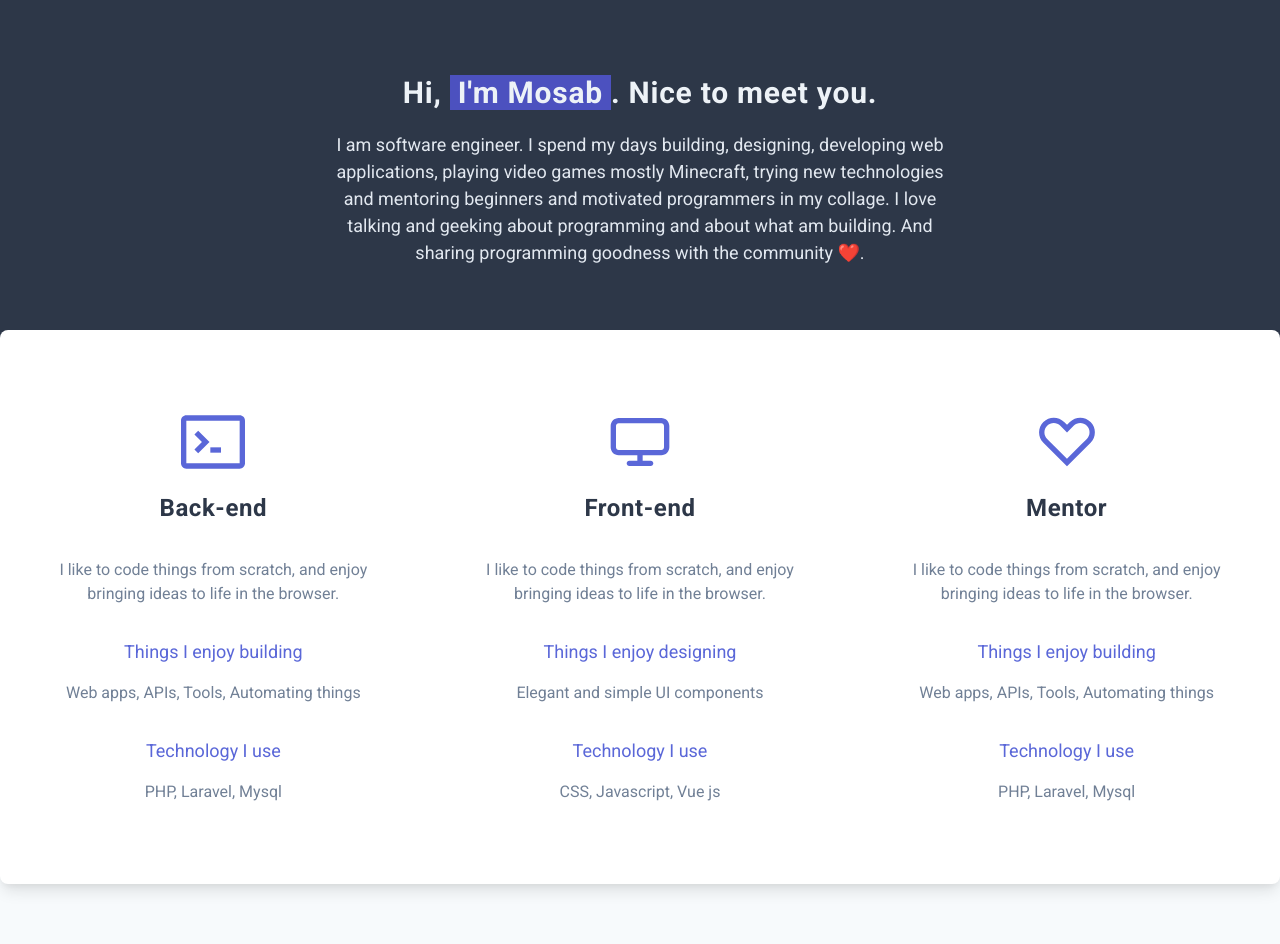
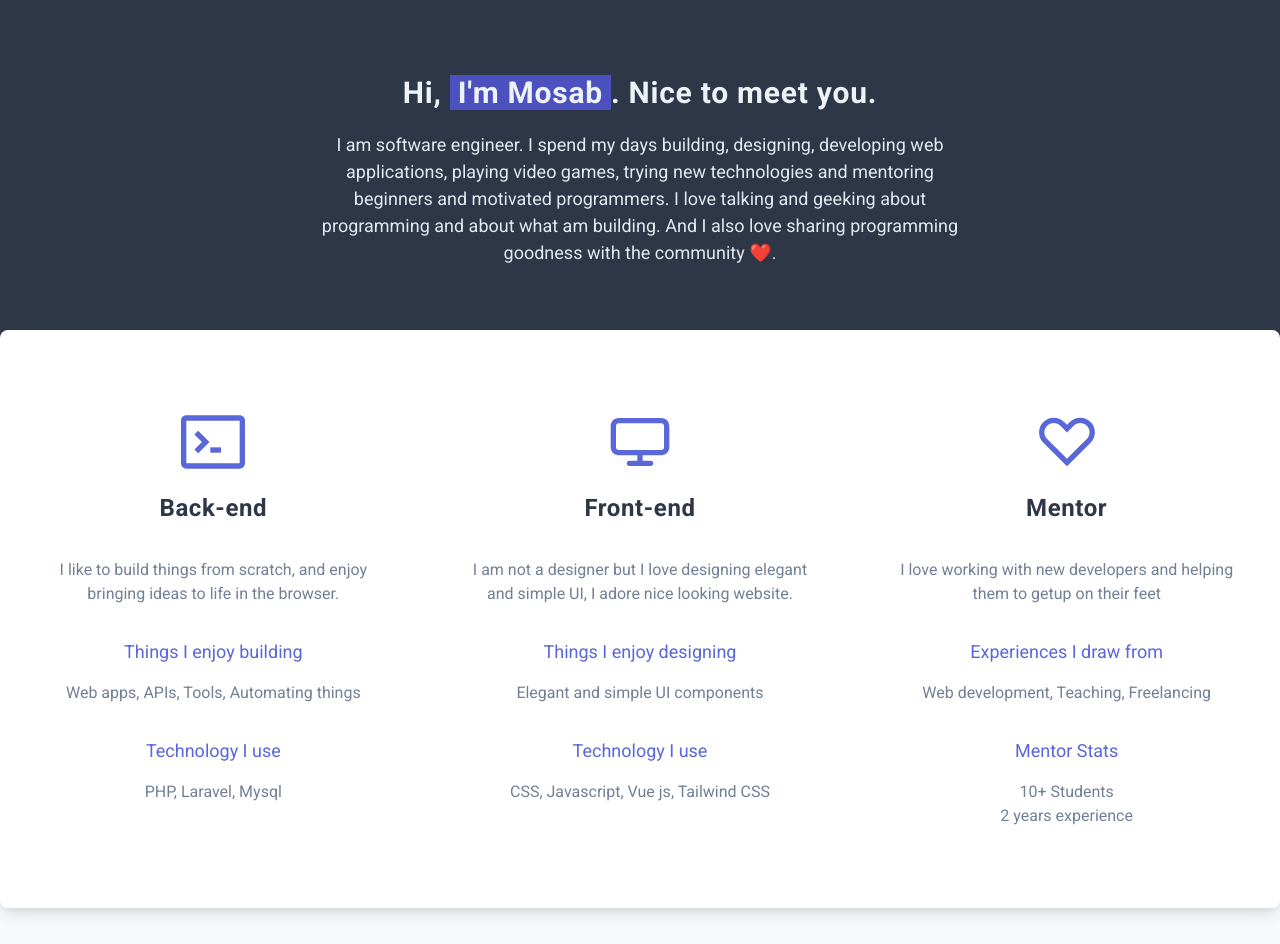
Before and after one commit to Miaababikir/miaababikir.me, a Vue app: page / in a window 1280 px wide. Shown: the part 768-1712 px from the top of the page. Built offline with nearby package versions, Linux system fonts and the light colour scheme.

Commit message:
Wrapping up home page

```diff
--- a/src/components/About.vue
+++ b/src/components/About.vue
@@ -10,9 +10,9 @@
             <h2 class="text-2xl md:text-3xl font-semibold tracking-wide">Hi, <span class="bg-indigo-700 px-2">I'm Mosab</span>.
                 Nice to meet you.</h2>
             <p class="mt-4 text-gray-300 md:text-lg">I am software engineer. I spend my days building, designing,
-                developing web applications, playing video games mostly Minecraft, trying new technologies and
-                mentoring beginners and motivated programmers in my collage. I love talking and geeking about
-                programming and about what am building. And sharing programming goodness with the community ❤️.</p>
+                developing web applications, playing video games, trying new technologies and
+                mentoring beginners and motivated programmers. I love talking and geeking about
+                programming and about what am building. And I also love sharing programming goodness with the community ❤️.</p>
         </div>
     </div>
 </template>
--- a/src/components/Projects.vue
+++ b/src/components/Projects.vue
@@ -3,7 +3,7 @@
         <div class="bg-gray-800 text-gray-200 text-center pt-20 mt-20">
             <div class="container mx-auto px-4 md:px-0">
                 <h2 class="text-4xl font-semibold">My Recent Work</h2>
-                <p class="text-gray-400 text-lg">Here are a few design projects I've worked on recently. Want to see
+                <p class="text-gray-400 text-lg">Here are a few web apps I've worked on recently. Want to see
                     more?
                     <a href="https://github.com/Miaababikir" class="text-indigo-500">Github</a></p>
                 <div class="grid grid-cols-1 md:grid-cols-3 gap-6 mt-12">
--- a/src/components/Skills.vue
+++ b/src/components/Skills.vue
@@ -13,7 +13,7 @@
                               fill="currentColor"/>
                     </svg>
                     <h2 class="mt-4 text-2xl font-semibold tracking-wide">Back-end</h2>
-                    <p class="px-8 mt-8 text-gray-600">I like to code things from scratch, and enjoy bringing ideas
+                    <p class="px-8 mt-8 text-gray-600">I like to build things from scratch, and enjoy bringing ideas
                         to life in the browser.</p>
                     <p class="mt-8 text-indigo-600 text-lg">Things I enjoy building</p>
                     <p class="px-8 mt-4 text-gray-600">Web apps, APIs, Tools, Automating things</p>
@@ -30,12 +30,11 @@
                               fill="currentColor"/>
                     </svg>
                     <h2 class="mt-4 text-2xl font-semibold tracking-wide">Front-end</h2>
-                    <p class="px-8 mt-8 text-gray-600">I like to code things from scratch, and enjoy bringing ideas
-                        to life in the browser.</p>
+                    <p class="px-8 mt-8 text-gray-600">I am not a designer but I love designing elegant and simple UI, I adore nice looking website.</p>
                     <p class="mt-8 text-indigo-600 text-lg">Things I enjoy designing</p>
                     <p class="px-8 mt-4 text-gray-600">Elegant and simple UI components</p>
                     <p class="mt-8 text-indigo-600 text-lg">Technology I use</p>
-                    <p class="px-8 mt-4 text-gray-600">CSS, Javascript, Vue js</p>
+                    <p class="px-8 mt-4 text-gray-600">CSS, Javascript, Vue js, Tailwind CSS</p>
                 </div>
             </div>
             <div class="border-t md:border-none py-10 md:w-1/3">
@@ -47,12 +46,11 @@
                               fill="currentColor"/>
                     </svg>
                     <h2 class="mt-4 text-2xl font-semibold tracking-wide">Mentor</h2>
-                    <p class="px-8 mt-8 text-gray-600">I like to code things from scratch, and enjoy bringing ideas
-                        to life in the browser.</p>
-                    <p class="mt-8 text-indigo-600 text-lg">Things I enjoy building</p>
-                    <p class="px-8 mt-4 text-gray-600">Web apps, APIs, Tools, Automating things</p>
-                    <p class="mt-8 text-indigo-600 text-lg">Technology I use</p>
-                    <p class="px-8 mt-4 text-gray-600">PHP, Laravel, Mysql</p>
+                    <p class="px-8 mt-8 text-gray-600">I love working with new developers and helping them to getup on their feet</p>
+                    <p class="mt-8 text-indigo-600 text-lg">Experiences I draw from</p>
+                    <p class="px-8 mt-4 text-gray-600">Web development, Teaching, Freelancing</p>
+                    <p class="mt-8 text-indigo-600 text-lg">Mentor Stats</p>
+                    <p class="px-8 mt-4 text-gray-600">10+ Students <br> 2 years experience</p>
                 </div>
             </div>
         </div>
--- a/src/views/Home.vue
+++ b/src/views/Home.vue
@@ -2,7 +2,7 @@
     <div>
         <header class="flex flex-col items-center text-center px-4 mt-16 md:px-0 md:mt-32">
             <h1 class="text-3xl md:text-5xl font-semibold">Software Engineer, Web Developer & Mentor</h1>
-            <p class="text-gray-600 md:text-2xl font-light mt-4">I design and code beautifully simple things, and i love
+            <p class="text-gray-600 md:text-2xl font-light mt-4">I design and build beautifully simple things, and I love
                 what I do.</p>
             <img class="mt-8 w-32 mt-16 md:w-56" :src="require('../assets/img/avatar.svg')" alt="Miaababikir Avatar">
         </header>
```
Also changed, not shown: src/assets/logo.png (deleted), 1 other file (tests, documents, lock files or other folders).
